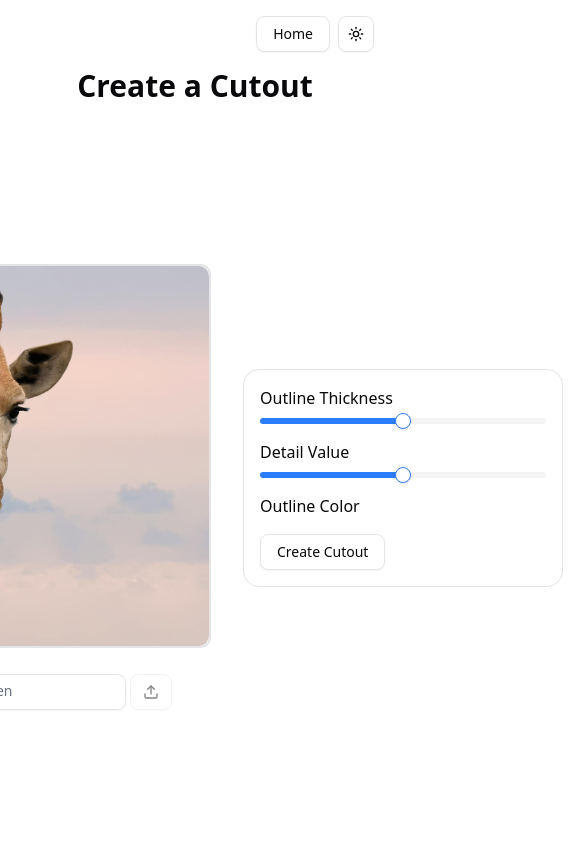
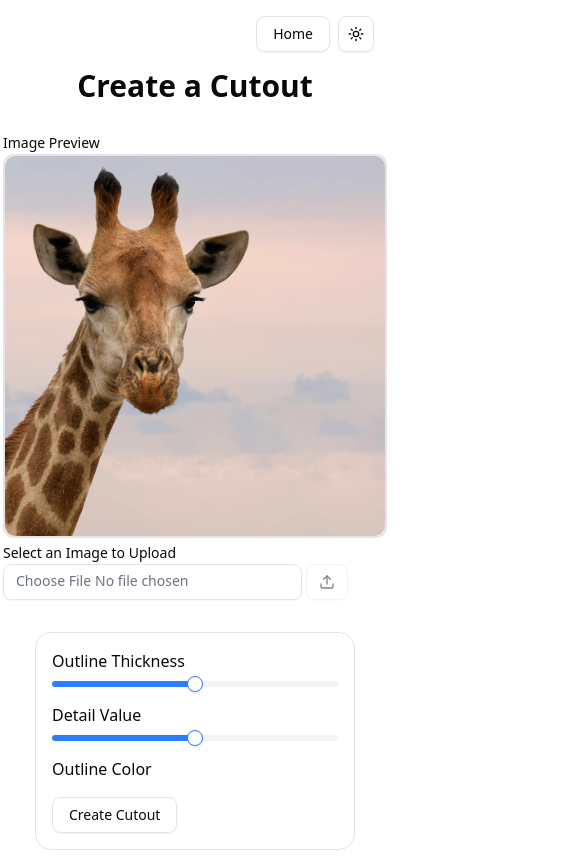
Before and after one commit to luckstrike/cutout-photos, a SvelteKit app in the folder frontend/: page / in a window 390 px wide. Shown: the whole page, 571 px wide, since content can reach past the window. Built offline with nearby package versions, Linux system fonts and the light colour scheme.

Commit message:
More responsive on smaller screens

```diff
--- a/frontend/src/routes/+page.svelte
+++ b/frontend/src/routes/+page.svelte
@@ -8,7 +8,7 @@
     <Navbar />
     <div class="flex flex-col items-center flex-1 gap-6">
         <h1 class="text-3xl font-semibold">Create a Cutout</h1>
-        <div class="flex flex-1 max-w-4xl gap-8 p-2 items-center">
+        <div class="flex flex-col md:flex-row flex-1 max-w-4xl gap-8 p-2 items-center">
             <SelectImage />
             <CutoutOptions/>
         </div>
```
